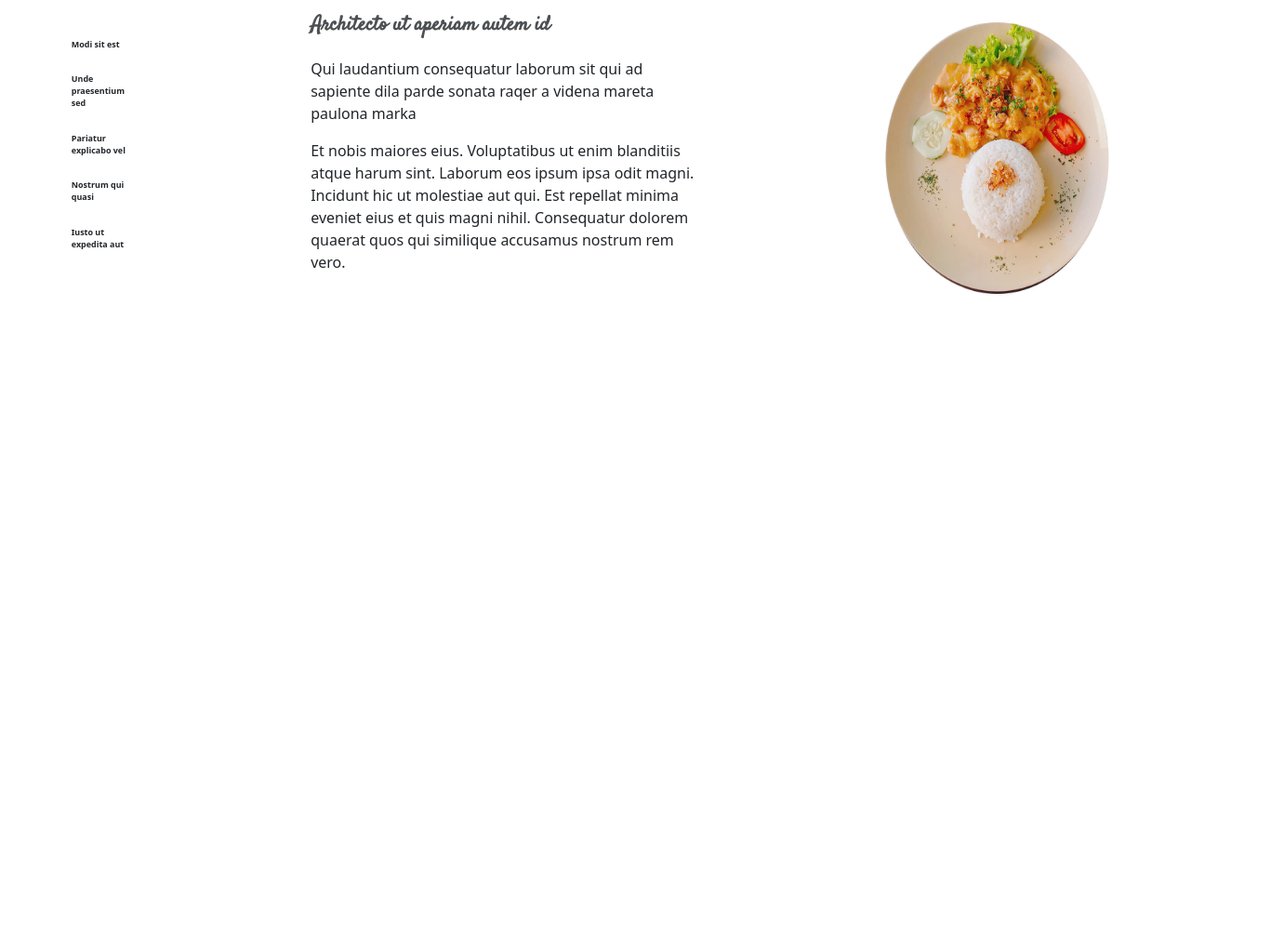
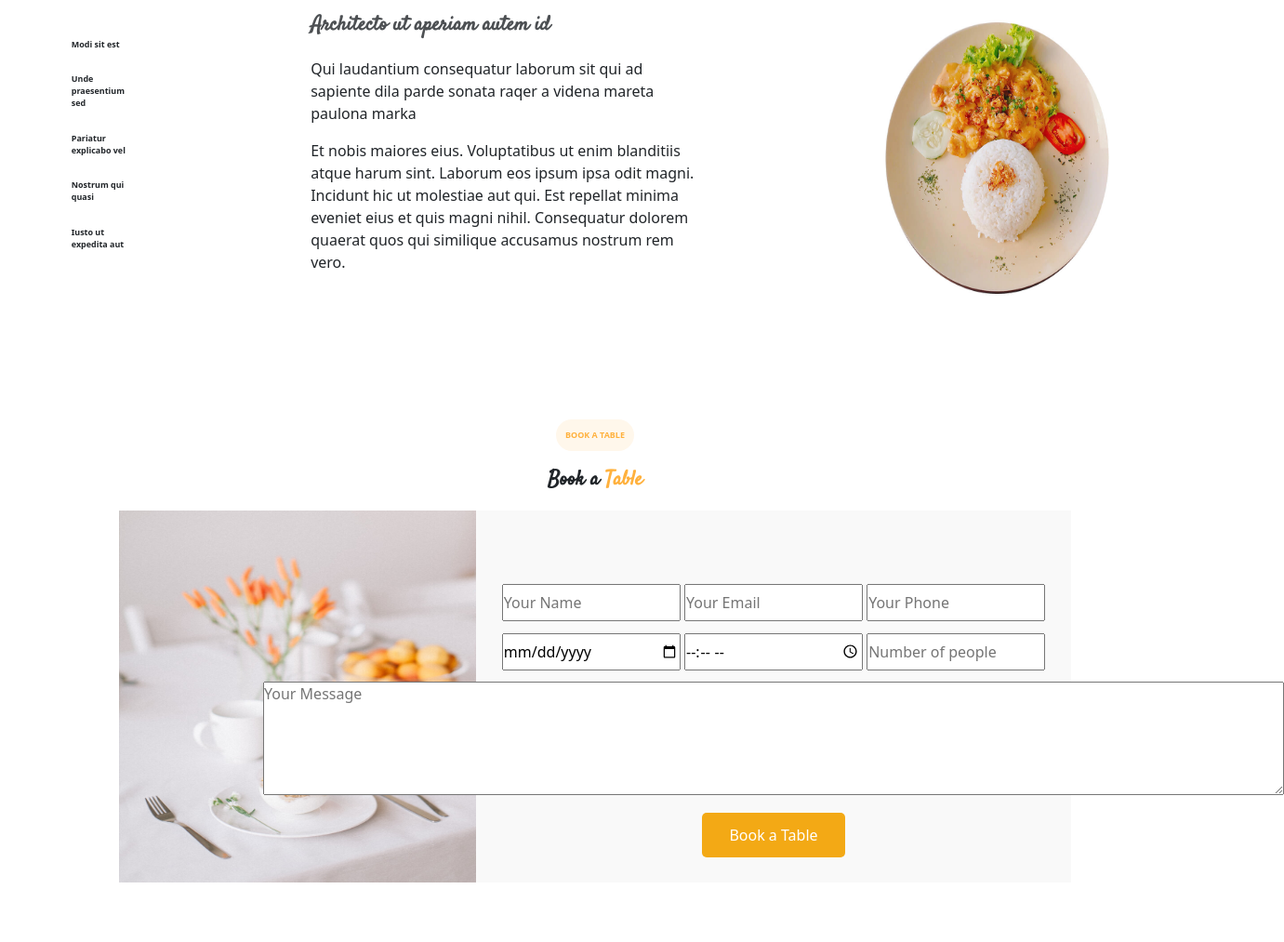
Before and after one commit to Aymen-zhr/Aymen_Zouhari_Final_Project_HTML_CSS, a website: page index.html in a window 1280 px wide. Shown: the part 2291-3304 px from the top of the page at 93% size, 1381 px wide, since content can reach past the window. Before the commit the page ends 2678 px from the top, so only its background shows below. Drawn offline with nearby package versions, Linux system fonts and the light colour scheme.

Commit message:
feat: Introduce SASS styling for core page sections and add 'Book a Table' HTML.

```diff
--- a/index.html
+++ b/index.html
@@ -267,8 +267,55 @@
         </div>
       </div>
     </section>
+
+    <!-- Events (7ta nrj3 liha) -->
+  <section>
+
+  </section>
+
+
+  <section class="booktable">
+    <div class="bookTitle">
+        <p class="text-orange booktitle">BOOK A TABLE</p>
+        <p class="bookpara">
+          Book a <span class="text-orange">Table</span>
+        </p>
+    </div>
+    <div class="booktablecontainer">
+      <div>
+        <img src="public/img/reservation.jpg" alt="events">
+      </div>
+      <div class="bookinputs">
+        <div>
+          <input type="text" placeholder="Your Name">
+          <input type="text" placeholder="Your Email">
+          <input type="text" placeholder="Your Phone">
+        </div>
+        <div>
+          <input type="date" placeholder="Your Date">
+          <input type="time" placeholder="Your Time">
+          <input type="number" placeholder="Number of people">
+        </div>
+        <div>
+          <textarea placeholder="Your Message" cols="117" rows="5"></textarea>
+        </div>
+        <button>Book a Table</button>
+      </div>
+    </div>
+  </section>
+
+
+
+
+
+
+
+
+
+
+
+
   </body>
-
   <script
     src="https://cdn.jsdelivr.net/npm/bootstrap@5.3.8/dist/js/bootstrap.bundle.min.js"
     integrity="sha384-FKyoEForCGlyvwx9Hj09JcYn3nv7wiPVlz7YYwJrWVcXK/BmnVDxM+D2scQbITxI"
--- a/src/sass/modules/home/_header.sass
+++ b/src/sass/modules/home/_header.sass
@@ -236,3 +236,53 @@
         img
             width: 20vw
             height: 40vh
+
+.booktable
+    padding-top: 5vw
+    padding-bottom: 5vw
+    .bookTitle
+        display: flex
+        flex-direction: column
+        align-items: center
+        .booktitle
+            background-color: rgb(255, 247, 235)
+            padding: .8vw
+            font-size: .7vw
+            font-weight: 700
+            border-radius: 25px
+        .bookpara
+            font-size: 1.7vw
+            font-weight: 700
+            font-family: 'Satisfy', sans-serif
+
+.booktablecontainer
+    display: flex
+    flex-direction: row
+    align-items: center
+    justify-content: center
+    img
+        width: 30vw
+        height: 50vh
+    .bookinputs
+        display: flex
+        flex-direction: column
+        align-items: center
+        justify-content: center
+        gap: 1vw
+        background-color: rgb(249, 249, 249)
+        width: 50vw
+        height: 50vh
+        padding-top: 4vw
+        div
+            input
+                width: 15vw
+                height: 5vh
+    button
+        width: 12vw
+        height: 6vh
+        border: 0
+        background-color: #f3a915
+        color: #fff
+        border-radius: 5px
+        &:hover
+            background-color: #ffc451
```
Also changed, not shown: public/css/app.css, 1 other file.
